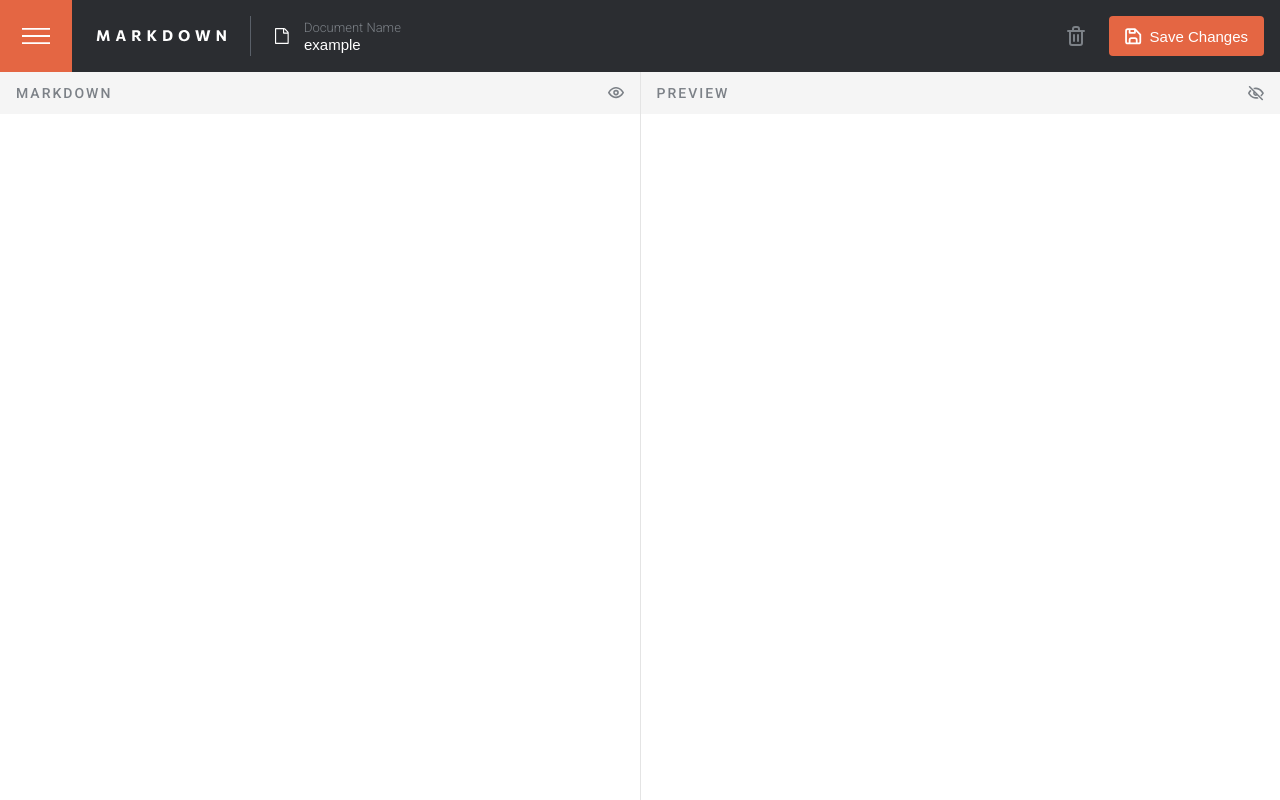
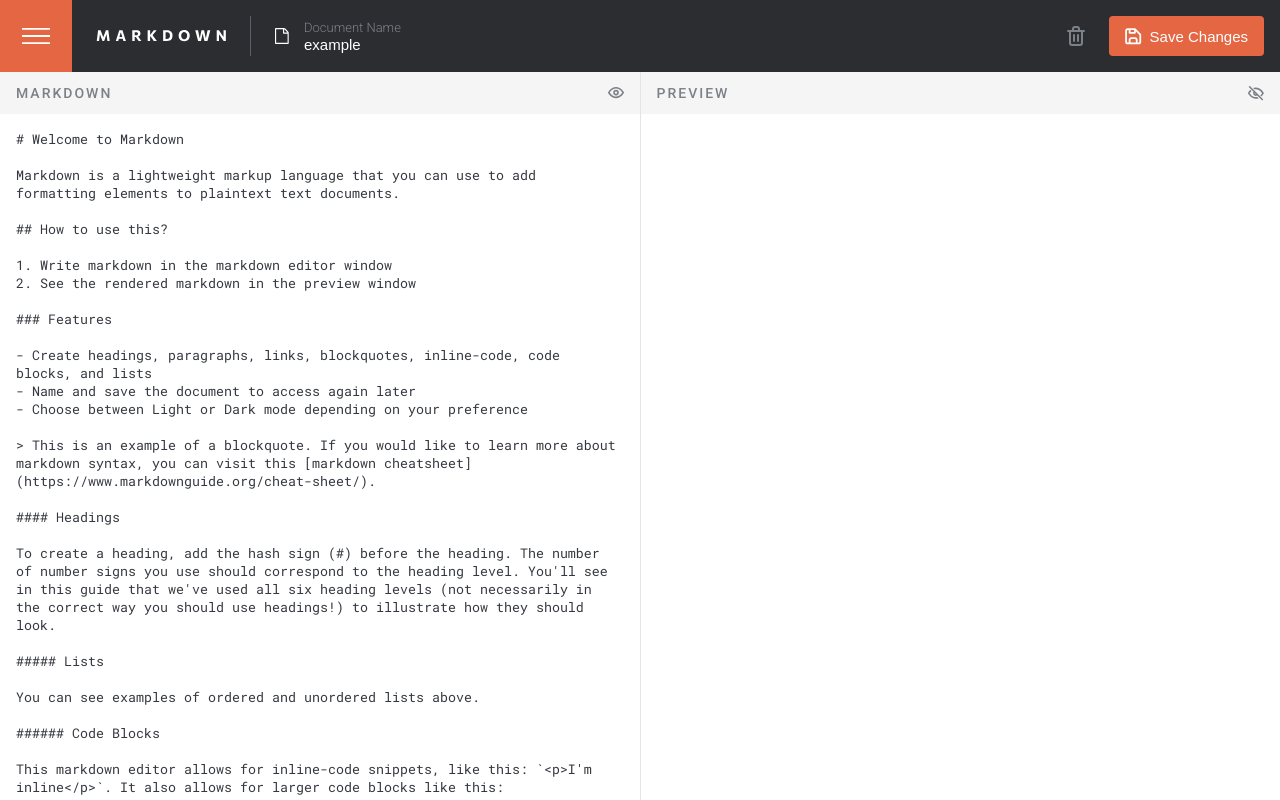
Before and after one commit to BrandenDaniel/markdown-app, a Next.js app: page / in a window 1280 px wide. Built offline with nearby package versions, Linux system fonts and the light colour scheme.

Commit message:
displayed current file raw input

```diff
--- a/src/app/layout.tsx
+++ b/src/app/layout.tsx
@@ -2,6 +2,7 @@ import Nav from "@/components/shared/Nav";
 import "../sass/main.scss";
 import type { Metadata } from "next";
 import { roboto } from "@/lib/fonts";
+import MarkdownInputContextProvider from "@/context/markdown-input-context";
 
 export const metadata: Metadata = {
   title: "Create Next App",
@@ -16,8 +17,10 @@ export default function RootLayout({
   return (
     <html lang="en">
       <body className={roboto.className}>
-        <Nav />
-        {children}
+        <MarkdownInputContextProvider>
+          <Nav />
+          {children}
+        </MarkdownInputContextProvider>
       </body>
     </html>
   );
--- a/src/components/MarkdownInput.tsx
+++ b/src/components/MarkdownInput.tsx
@@ -1,12 +1,32 @@
-import React from "react";
+"use client";
+
+import { ChangeEvent, useEffect } from "react";
 import ViewToggle from "./ViewToggle";
 import { roboto_mono } from "@/lib/fonts";
+import { useMarkdownInputContext } from "@/context/markdown-input-context";
 
 export default function MarkdownInput() {
+  const { data, setData, currentFile, setCurrentFile } =
+    useMarkdownInputContext();
+
+  useEffect(() => {
+    const textarea = document.getElementById(
+      "markdown-input"
+    )! as HTMLTextAreaElement;
+    textarea.value = currentFile.content;
+  }, []);
+
+  const handleContentChange = (e: ChangeEvent<HTMLTextAreaElement>) => {};
+
   return (
     <section className="markdown markdown--input">
       <ViewToggle type="input" />
-      <textarea name="" className={roboto_mono.className}></textarea>
+      <textarea
+        id="markdown-input"
+        name=""
+        className={roboto_mono.className}
+        onChange={handleContentChange}
+      ></textarea>
     </section>
   );
 }
--- /dev/null
+++ b/src/context/markdown-input-context.tsx
@@ -0,0 +1,54 @@
+"use client";
+
+import React, { createContext, useContext, useState } from "react";
+import Data from "../data/data.json";
+
+// Provider elements within
+type MarkdownInputContextProviderProps = {
+  children: React.ReactNode;
+};
+
+type DataStructure = {
+  createdAt: string;
+  name: string;
+  content: string;
+};
+
+type MarkdownInputContext = {
+  data: typeof Data;
+  setData: React.Dispatch<React.SetStateAction<typeof Data>>;
+  currentFile: DataStructure;
+  setCurrentFile: React.Dispatch<React.SetStateAction<DataStructure>>;
+};
+
+export const MarkdownInputContext = createContext<MarkdownInputContext | null>(
+  null
+);
+
+export default function MarkdownInputContextProvider({
+  children,
+}: MarkdownInputContextProviderProps) {
+  const [data, setData] = useState([...Data]);
+  const lastFile = data.slice(-1);
+  const [currentFile, setCurrentFile] = useState<DataStructure>(lastFile[0]);
+
+  return (
+    <MarkdownInputContext.Provider
+      value={{ data, setData, currentFile, setCurrentFile }}
+    >
+      {children}
+    </MarkdownInputContext.Provider>
+  );
+}
+
+export function useMarkdownInputContext() {
+  const context = useContext(MarkdownInputContext);
+
+  if (!context) {
+    throw new Error(
+      "MarkdownInputContext must be used within a MarkdownInputContextProvider"
+    );
+  }
+
+  return context;
+}
--- a/src/data/data.json
+++ b/src/data/data.json
@@ -1,9 +1,4 @@
 [
-  {
-    "createdAt": "04-01-2022",
-    "name": "untitled-document.md",
-    "content": ""
-  },
   {
     "createdAt": "04-01-2022",
     "name": "welcome.md",
```
